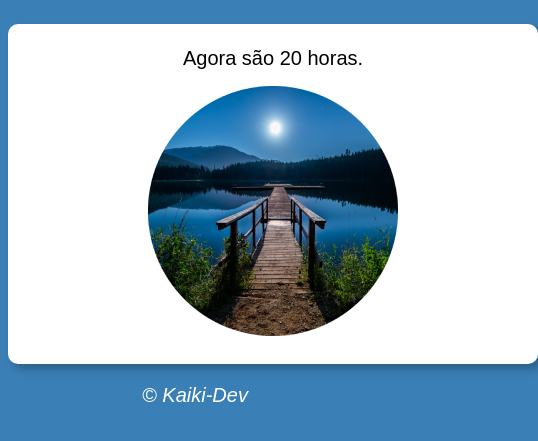
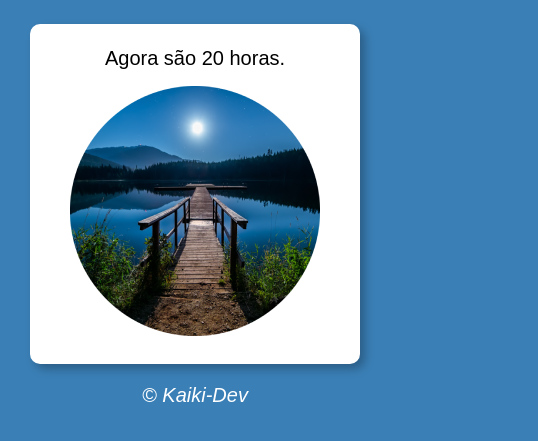
Before and after one commit to kaikilucas/hora-do-dia, a plain HTML site: page index.html in a window 390 px wide. Shown: the part 75-516 px from the top of the page, 538 px wide, since content can reach past the window. Drawn offline with Linux system fonts and the light colour scheme.

Commit message:
ajustei a reponsividade

```diff
--- a/index.html
+++ b/index.html
@@ -5,6 +5,7 @@
     <meta name="viewport" content="width=device-width, initial-scale=1.0" />
     <title>Hora do Dia</title>
     <link rel="stylesheet" href="style.css" />
+    <link rel="stylesheet" href="reponsivo.css" />
   </head>
 
   <body onload="carregar()">
--- /dev/null
+++ b/reponsivo.css
@@ -0,0 +1,5 @@
+@media screen and (min-width: 320px) and (max-width: 768px) {
+  section {
+    max-width: 300px;
+  }
+}
--- a/style.css
+++ b/style.css
@@ -1,7 +1,6 @@
 body {
   background: rgb(97, 97, 234);
   font: normal 15pt Arial;
-
 }
 
 header {
@@ -16,7 +15,6 @@ section {
   width: 500px;
   margin: auto;
   box-shadow: 5px 5px 10px rgba(0, 0, 0, 0.263);
-
 }
 
 footer {
```
Also changed, not shown: 1 other file. Lines whose indentation alone changed are shown as unchanged.
